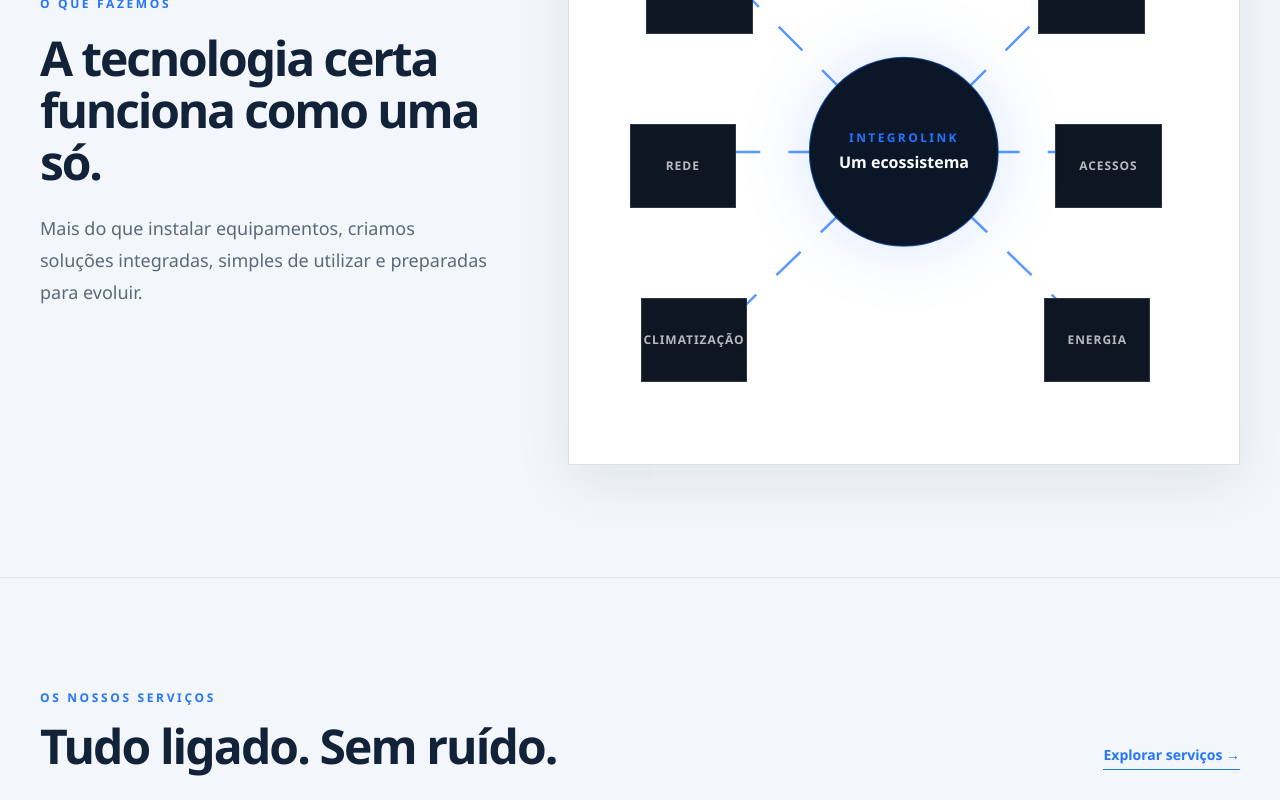
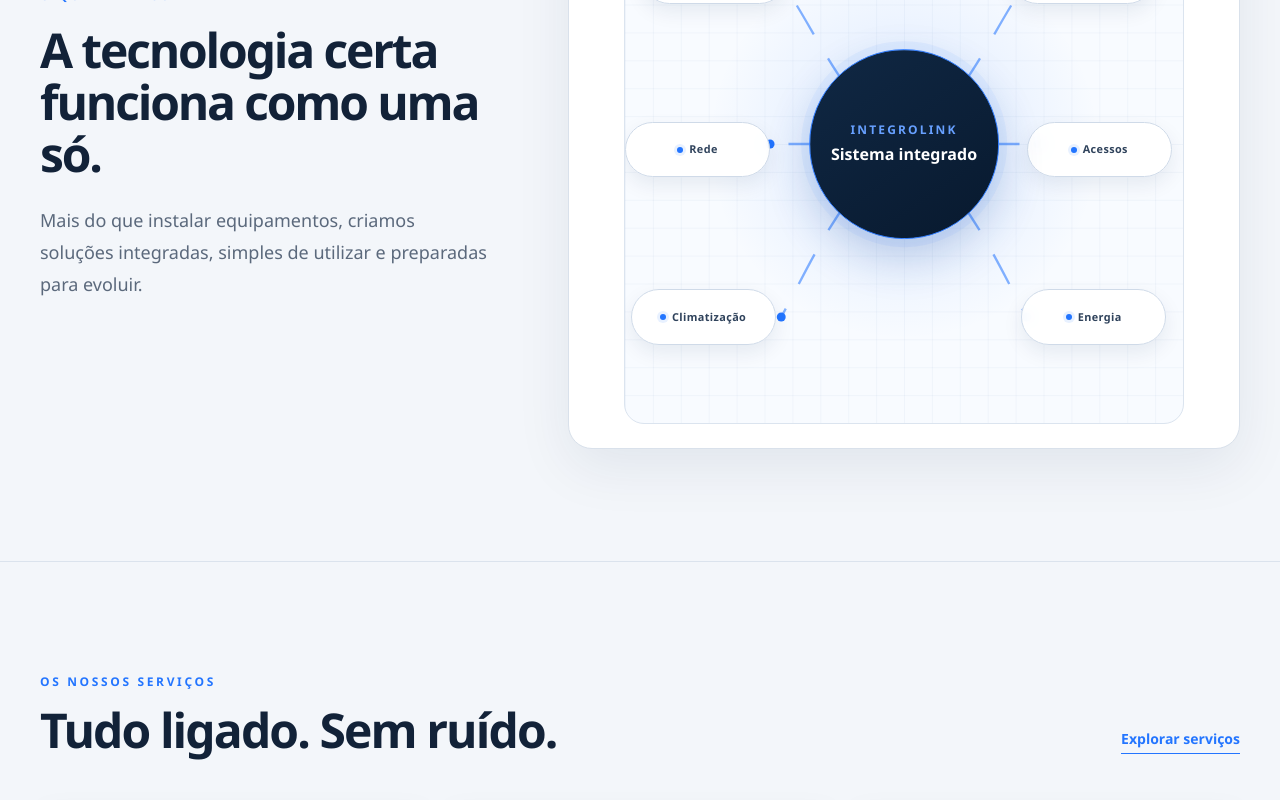
Before and after one commit to integrolink/integrolink-website, a Next.js app: page / in a window 1280 px wide. Shown: the part 1040-1840 px from the top of the page. Built offline with nearby package versions, Linux system fonts and the light colour scheme.

Commit message:
Refina navegação e diagrama de integração

```diff
--- a/src/components/ContactExperience.tsx
+++ b/src/components/ContactExperience.tsx
@@ -337,7 +337,6 @@
               className="inline-flex min-h-13 items-center justify-center gap-4 bg-brand px-7 text-sm font-bold text-white shadow-[0_12px_35px_rgba(35,117,255,0.2)] transition-colors hover:bg-[#4b91ff] focus-visible:outline-2 focus-visible:outline-offset-4 focus-visible:outline-brand"
             >
               Preparar mensagem
-              <span aria-hidden="true">→</span>
             </button>
             <p className="max-w-xs text-[0.7rem] leading-5 text-[#758399]">
               Ao continuar, abrimos a sua aplicação de email com a mensagem pronta a enviar.
--- a/src/components/Navbar.tsx
+++ b/src/components/Navbar.tsx
@@ -83,9 +83,6 @@
                     className="flex min-h-12 touch-manipulation items-center justify-between border-b border-white/7 px-4 text-sm font-semibold text-white/78 transition-colors last:border-0 hover:bg-white/5 hover:text-white active:bg-brand active:text-white focus-visible:outline-2 focus-visible:outline-brand"
                   >
                     {item.label}
-                    <span aria-hidden="true" className="text-brand">
-                      →
-                    </span>
                   </Link>
                 </li>
               ))}
--- a/src/components/WhyUsExperience.tsx
+++ b/src/components/WhyUsExperience.tsx
@@ -86,9 +86,9 @@
             </div>
           </div>
 
-          <div className="grid place-items-center border-y border-[#e2e8f0] px-6 py-5 text-brand lg:border-x lg:border-y-0">
-            <span className="rotate-90 text-2xl lg:rotate-0" aria-hidden="true">
-              →
+          <div className="grid place-items-center border-y border-[#e2e8f0] px-6 py-5 lg:border-x lg:border-y-0">
+            <span className="relative block h-12 w-px bg-[#cfd8e5] lg:h-px lg:w-12" aria-hidden="true">
+              <span className="absolute left-1/2 top-1/2 size-2.5 -translate-x-1/2 -translate-y-1/2 rounded-full bg-brand ring-4 ring-brand/10" />
             </span>
           </div>
 
--- a/src/sections/Hero.tsx
+++ b/src/sections/Hero.tsx
@@ -34,7 +34,6 @@
               className="inline-flex min-h-12 items-center gap-4 border border-brand bg-brand px-6 text-sm font-bold text-white shadow-[0_12px_35px_rgba(35,117,255,0.28)] transition-colors hover:border-[#4b91ff] hover:bg-[#4b91ff] focus-visible:outline-2 focus-visible:outline-offset-4 focus-visible:outline-white"
             >
               Conheça os serviços
-              <span aria-hidden="true">→</span>
             </Link>
             <Link
               href="/contactos"
--- a/src/sections/HomeExperience.tsx
+++ b/src/sections/HomeExperience.tsx
@@ -22,11 +22,11 @@
   { icon: "support", title: "Manutenção e Suporte", text: "Acompanhamento contínuo após a instalação." },
 ];
 
-const sectors: { icon: IconName; title: string; text: string }[] = [
-  { icon: "home", title: "Habitações", text: "Conforto, segurança e eficiência." },
-  { icon: "lodging", title: "Alojamento Local", text: "Uma operação simples, mesmo à distância." },
-  { icon: "business", title: "Pequenos Negócios", text: "Tecnologia ao serviço do crescimento." },
-  { icon: "building", title: "Condomínios", text: "Espaços comuns mais seguros e eficientes." },
+const sectors: { id: string; icon: IconName; title: string; text: string }[] = [
+  { id: "habitacoes", icon: "home", title: "Habitações", text: "Conforto, segurança e eficiência." },
+  { id: "alojamentos", icon: "lodging", title: "Alojamento Local", text: "Uma operação simples, mesmo à distância." },
+  { id: "negocios", icon: "business", title: "Pequenos Negócios", text: "Tecnologia ao serviço do crescimento." },
+  { id: "condominios", icon: "building", title: "Condomínios", text: "Espaços comuns mais seguros e eficientes." },
 ];
 
 const reasons = [
@@ -71,34 +71,44 @@
 
 function EcosystemGraphic() {
   const nodes = [
-    ["Iluminação", "4", "14"], ["Segurança", "74", "14"], ["Climatização", "3", "76"],
-    ["Energia", "75", "76"], ["Rede", "1", "45"], ["Acessos", "77", "45"],
+    ["Iluminação", "3", "15"], ["Segurança", "69", "15"], ["Climatização", "1", "76"],
+    ["Energia", "71", "76"], ["Rede", "0", "46"], ["Acessos", "72", "46"],
   ];
   return (
-    <div className="relative mx-auto aspect-square w-full max-w-[35rem]" aria-label="Seis sistemas ligados à IntegroLink">
-      <svg className="absolute inset-0 size-full overflow-visible" viewBox="0 0 100 100" aria-hidden="true">
-        {[[22,22],[78,22],[21,78],[79,78],[18,50],[82,50]].map(([x,y]) => (
-          <line key={`${x}-${y}`} x1="50" y1="50" x2={x} y2={y} className="signal-path" stroke="#2375FF" strokeWidth=".45" opacity=".75" />
-        ))}
-        <circle cx="50" cy="50" r="17" fill="#2375FF" opacity=".08" className="hub-pulse" />
+    <div className="relative mx-auto aspect-square w-full max-w-[35rem] overflow-hidden rounded-[1.25rem] border border-[#dbe4ef] bg-[#f8fbff]" aria-label="Seis sistemas ligados à IntegroLink">
+      <svg className="absolute inset-0 size-full" viewBox="0 0 100 100" aria-hidden="true">
+        <defs>
+          <pattern id="system-grid" width="5" height="5" patternUnits="userSpaceOnUse">
+            <path d="M5 0H0V5" fill="none" stroke="#154699" strokeWidth=".12" opacity=".12" />
+          </pattern>
+          <radialGradient id="system-glow">
+            <stop offset="0" stopColor="#2375FF" stopOpacity=".14" />
+            <stop offset="1" stopColor="#2375FF" stopOpacity="0" />
+          </radialGradient>
+        </defs>
+        <rect width="100" height="100" fill="url(#system-grid)" />
+        <circle cx="50" cy="50" r="35" fill="url(#system-glow)" />
+        <path d="M50 50C39 43 34 29 28 21M50 50C61 43 66 29 72 21M50 50C38 50 32 50 26 50M50 50C62 50 68 50 74 50M50 50C39 58 34 70 28 81M50 50C61 58 66 70 72 81" fill="none" stroke="#2375FF" strokeWidth=".42" opacity=".55" className="signal-path" />
+        {["28,21", "72,21", "26,50", "74,50", "28,81", "72,81"].map((point) => {
+          const [cx, cy] = point.split(",");
+          return <circle key={point} cx={cx} cy={cy} r=".8" fill="#2375FF" />;
+        })}
+        <circle cx="50" cy="50" r="18" fill="#2375FF" opacity=".07" className="hub-pulse" />
       </svg>
       {nodes.map(([label, left, top]) => (
         <div
           key={label}
           style={{ left: `${left}%`, top: `${top}%` }}
-          className={`absolute flex h-[15%] w-[22%] min-w-0 items-center justify-center whitespace-nowrap border border-white/14 bg-[#0d1622] px-1 text-center font-bold uppercase text-white/70 sm:w-[19%] sm:min-w-16 sm:px-2 sm:text-xs sm:tracking-[0.08em] ${
-            label === "Climatização"
-              ? "text-[0.45rem] tracking-0"
-              : "text-[0.5rem] tracking-[0.04em]"
-          }`}
+          className="absolute flex h-[10%] w-[28%] min-w-0 items-center justify-center gap-1.5 whitespace-nowrap rounded-full border border-[#cfdae8] bg-white/95 px-1.5 text-center text-[0.48rem] font-bold tracking-[0.035em] text-[#30435c] shadow-[0_8px_20px_rgba(19,44,78,0.08)] backdrop-blur-sm sm:w-[26%] sm:px-3 sm:text-[0.68rem]"
         >
+          <span className="size-1.5 shrink-0 rounded-full bg-brand shadow-[0_0_0_3px_rgba(35,117,255,.1)]" aria-hidden="true" />
           {label}
         </div>
       ))}
-      <div className="absolute left-1/2 top-1/2 grid size-[34%] -translate-x-1/2 -translate-y-1/2 place-items-center rounded-full border border-brand/55 bg-[#0b1728] text-center shadow-[0_0_70px_rgba(35,117,255,.18)]">
+      <div className="absolute left-1/2 top-1/2 grid size-[34%] -translate-x-1/2 -translate-y-1/2 place-items-center rounded-full border border-[#2f7cff] bg-[linear-gradient(145deg,#102844,#08192e)] text-center shadow-[0_18px_45px_rgba(21,70,153,.24)] ring-8 ring-brand/[.06]">
         <div>
-          <span className="block text-[0.55rem] font-bold uppercase tracking-[.2em] text-brand sm:text-xs">IntegroLink</span>
-          <span className="mt-1 block text-xs font-bold text-white sm:text-base">Um ecossistema</span>
+          <span className="block text-[0.52rem] font-bold uppercase tracking-[.18em] text-[#67a0ff] sm:text-xs">IntegroLink</span>
+          <span className="mt-1 block text-[0.65rem] font-semibold text-white sm:text-base">Sistema integrado</span>
         </div>
       </div>
     </div>
@@ -119,7 +129,7 @@
               Mais do que instalar equipamentos, criamos soluções integradas, simples de utilizar e preparadas para evoluir.
             </p>
           </div>
-          <div className="border border-[#d9e1eb] bg-white p-5 shadow-[0_18px_55px_rgba(19,44,78,0.08)] sm:p-8">
+          <div className="rounded-[1.5rem] border border-[#d9e1eb] bg-white p-4 shadow-[0_18px_55px_rgba(19,44,78,0.08)] sm:p-6">
             <EcosystemGraphic />
           </div>
         </Container>
@@ -132,7 +142,7 @@
               <p className="text-xs font-bold uppercase tracking-[.22em] text-brand">Os nossos serviços</p>
               <h2 className="mt-4 text-3xl font-bold tracking-[-.04em] sm:text-5xl">Tudo ligado. Sem ruído.</h2>
             </div>
-            <Link href="/servicos" className="hidden border-b border-brand pb-1 text-sm font-bold text-brand sm:block">Explorar serviços →</Link>
+            <Link href="/servicos" className="hidden border-b border-brand pb-1 text-sm font-bold text-brand sm:block">Explorar serviços</Link>
           </div>
           <div className="mt-12 grid grid-cols-2 gap-3 sm:gap-5 lg:grid-cols-3">
             {services.map((service, index) => (
@@ -146,7 +156,7 @@
               </article>
             ))}
           </div>
-          <Link href="/servicos" className="mt-8 inline-flex min-h-12 items-center bg-brand px-6 text-sm font-bold text-white sm:hidden">Ver todos os serviços →</Link>
+          <Link href="/servicos" className="mt-8 inline-flex min-h-12 items-center bg-brand px-6 text-sm font-bold text-white sm:hidden">Ver todos os serviços</Link>
         </Container>
       </section>
 
@@ -176,7 +186,11 @@
               </div>
               <p className="mt-6 text-sm font-semibold text-white/50">Mais aplicações. Mais complexidade.</p>
             </div>
-            <div className="grid min-h-16 place-items-center text-2xl text-brand lg:w-20"><span className="rotate-90 lg:rotate-0">→</span></div>
+            <div className="grid min-h-16 place-items-center lg:w-20">
+              <span className="relative block h-12 w-px bg-white/20 lg:h-px lg:w-12" aria-hidden="true">
+                <span className="absolute left-1/2 top-1/2 size-2.5 -translate-x-1/2 -translate-y-1/2 rounded-full bg-brand ring-4 ring-brand/15" />
+              </span>
+            </div>
             <div className="relative overflow-hidden border border-brand/45 bg-brand/[.07] p-6 sm:p-9">
               <div className="absolute -right-24 -top-24 size-64 rounded-full bg-brand/10 blur-3xl" />
               <p className="relative text-xs font-bold uppercase tracking-[.18em] text-brand">Com IntegroLink</p>
@@ -200,14 +214,14 @@
           </div>
           <div className="mt-12 grid grid-cols-2 gap-3 sm:gap-5 lg:grid-cols-4">
             {sectors.map((sector, index) => (
-              <Link href="/setores-de-atuacao" key={sector.title} className="group relative flex min-h-72 flex-col overflow-hidden border border-[#d9e1eb] bg-white p-5 pb-16 shadow-[0_8px_26px_rgba(19,44,78,0.04)] transition-all hover:-translate-y-1 hover:border-brand/40 hover:shadow-[0_16px_38px_rgba(19,44,78,0.09)] sm:min-h-80 sm:p-7 sm:pb-20">
+              <Link href={`/setores-de-atuacao#area-${sector.id}`} key={sector.title} className="group relative flex min-h-72 flex-col overflow-hidden border border-[#d9e1eb] bg-white p-5 pb-16 shadow-[0_8px_26px_rgba(19,44,78,0.04)] transition-all hover:-translate-y-1 hover:border-brand/40 hover:shadow-[0_16px_38px_rgba(19,44,78,0.09)] sm:min-h-80 sm:p-7 sm:pb-20">
                 <div className="absolute -bottom-14 -right-14 size-52 rounded-full border border-brand/15 transition-transform duration-500 group-hover:scale-125" />
                 <div className="absolute -bottom-4 -right-4 size-28 rounded-full border border-brand/25" />
                 <span className="text-xs font-bold tracking-[.16em] text-[#9aa6b5]">0{index + 1}</span>
                 <LineIcon name={sector.icon} className="mt-10 size-10 text-brand sm:mt-12 sm:size-12" />
                 <h3 className="mt-7 text-lg font-bold tracking-[-.03em] sm:mt-8 sm:text-2xl">{sector.title}</h3>
                 <p className="mt-3 max-w-[14rem] text-xs leading-5 text-content-muted sm:text-sm sm:leading-6">{sector.text}</p>
-                <span className="absolute bottom-5 left-5 right-5 border-t border-[#e2e8f0] pt-3 text-xs font-bold text-brand sm:bottom-7 sm:left-7 sm:right-7 sm:text-sm">Descobrir →</span>
+                <span className="absolute bottom-5 left-5 right-5 border-t border-[#e2e8f0] pt-3 text-xs font-bold text-brand sm:bottom-7 sm:left-7 sm:right-7 sm:text-sm">Ver soluções</span>
               </Link>
             ))}
           </div>
@@ -220,7 +234,7 @@
             <p className="text-xs font-bold uppercase tracking-[.22em] text-brand">Porquê a IntegroLink</p>
             <h2 className="mt-4 text-3xl font-bold leading-tight tracking-[-.045em] sm:text-5xl">A tecnologia adapta-se a si.</h2>
             <p className="mt-6 max-w-md text-base leading-8 text-content-muted">Não começamos por marcas. Começamos pelo que precisa de funcionar melhor.</p>
-            <Link href="/porque-nos" className="mt-8 inline-flex border-b border-brand pb-1 text-sm font-bold text-brand">Conhecer a nossa filosofia →</Link>
+            <Link href="/porque-nos" className="mt-8 inline-flex border-b border-brand pb-1 text-sm font-bold text-brand">Conhecer a nossa filosofia</Link>
           </div>
           <div className="grid grid-cols-2 gap-3 sm:gap-4">
             {reasons.map((reason) => (
@@ -260,8 +274,8 @@
             Vamos integrar a tecnologia do seu espaço?
           </h2>
           <p className="mt-6 max-w-xl text-base leading-8 text-white/75">O primeiro passo começa com uma conversa.</p>
-          <Link href="/contactos" className="mt-9 inline-flex min-h-13 items-center gap-4 bg-white px-7 text-sm font-bold text-[#0a0f17] transition-colors hover:bg-[#0a0f17] hover:text-white">
-            Pedir orçamento <span aria-hidden="true">→</span>
+          <Link href="/contactos" className="mt-9 inline-flex min-h-13 items-center bg-white px-7 text-sm font-bold text-[#0a0f17] transition-colors hover:bg-[#0a0f17] hover:text-white">
+            Pedir orçamento
           </Link>
         </Container>
       </section>
```
Also changed, not shown: src/components/CategoryExplorer.tsx (+30 -7 lines).
